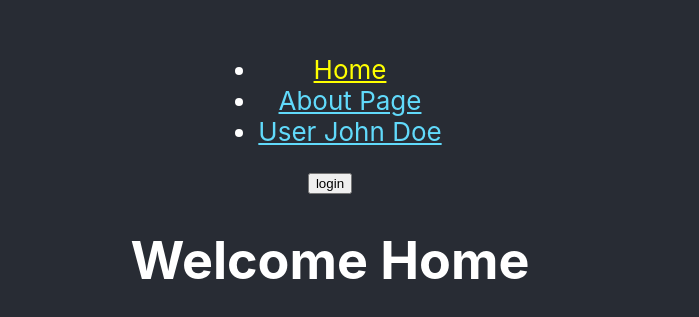
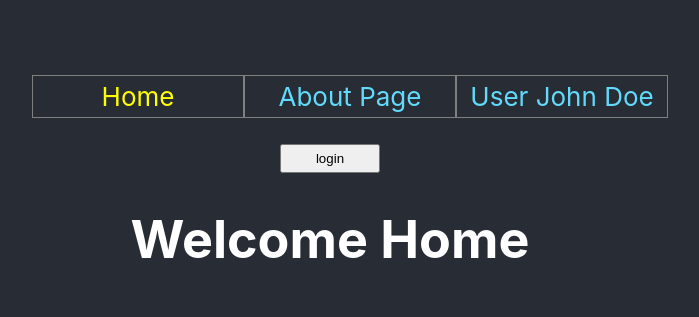
Before and after one commit to SiEr0212/udemy_hooks_react-router, a React (Create React App) app: page / in a window 1280 px wide. Shown: the part 223-540 px from the top of the page, without its empty margins (310-1009 px from the left). Built offline with nearby package versions, Linux system fonts and the light colour scheme.

Commit message:
added form

```diff
--- a/src/App.css
+++ b/src/App.css
@@ -26,6 +26,7 @@
 
 .App-link {
   color: #61dafb;
+  text-decoration: none;
 }
 
 @keyframes App-logo-spin {
@@ -37,6 +38,22 @@
   }
 }
 
-.Link-active-style{
+.Link-active-style {
   color: yellow;
 }
+
+.ul-style {
+  display: flex;
+  flex-direction: row;
+}
+.li-style {
+  width: 200px;
+  list-style-type: none;
+  border: 1px solid gray;
+  padding: 5px;
+}
+
+.button {
+  width: 100px;
+  padding: 5px;
+}
--- a/src/App.js
+++ b/src/App.js
@@ -5,6 +5,7 @@ import {
   Link,
   NavLink,
   Redirect,
+  Prompt,
 } from "react-router-dom";
 import AboutPage from "./pages/AboutPage";
 import { useState } from "react";
@@ -12,17 +13,21 @@ import "./App.css";
 
 function App() {
   const [loggedIn, setLoggedIn] = useState(false);
+  const [age, setAge] = useState(null);
 
   const onClickHandle = () => {
     setLoggedIn(!loggedIn);
+  };
+  const onChangeHandle = (e) => {
+    setAge(e.target.value);
   };
 
   return (
     <BrowserRouter>
       <div className="App">
         <header className="App-header">
-          <ul>
-            <li>
+          <ul className="ul-style">
+            <li className="li-style">
               <NavLink
                 className="App-link"
                 to="/"
@@ -32,7 +37,7 @@ function App() {
                 Home
               </NavLink>
             </li>
-            <li>
+            <li className="li-style">
               <NavLink
                 className="App-link"
                 to="/about"
@@ -42,7 +47,7 @@ function App() {
                 About Page
               </NavLink>
             </li>
-            <li>
+            <li className="li-style">
               <NavLink
                 className="App-link"
                 to="/user/john/doe"
@@ -53,7 +58,7 @@ function App() {
               </NavLink>
             </li>
           </ul>
-          <button onClick={onClickHandle}>
+          <button className="button" onClick={onClickHandle}>
             {loggedIn ? "logout" : "login"}
           </button>
           <Route
@@ -70,6 +75,12 @@ function App() {
             render={({ match }) => {
               return loggedIn ? (
                 <h1>
+                <h2>Age: {age}</h2>
+                  <input
+                    type="text"
+                    value={age}
+                    onChange={onChangeHandle}
+                  ></input>
                   Welcome {match.params.firstname} {match.params.lastname}
                 </h1>
               ) : (
```
